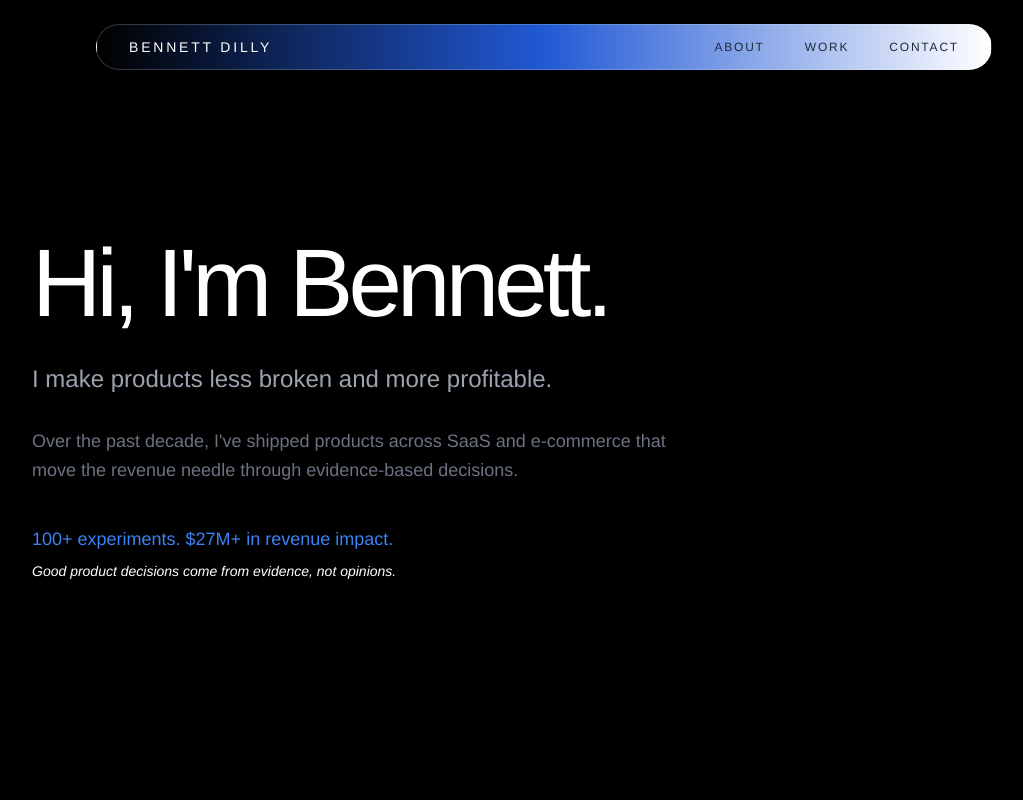
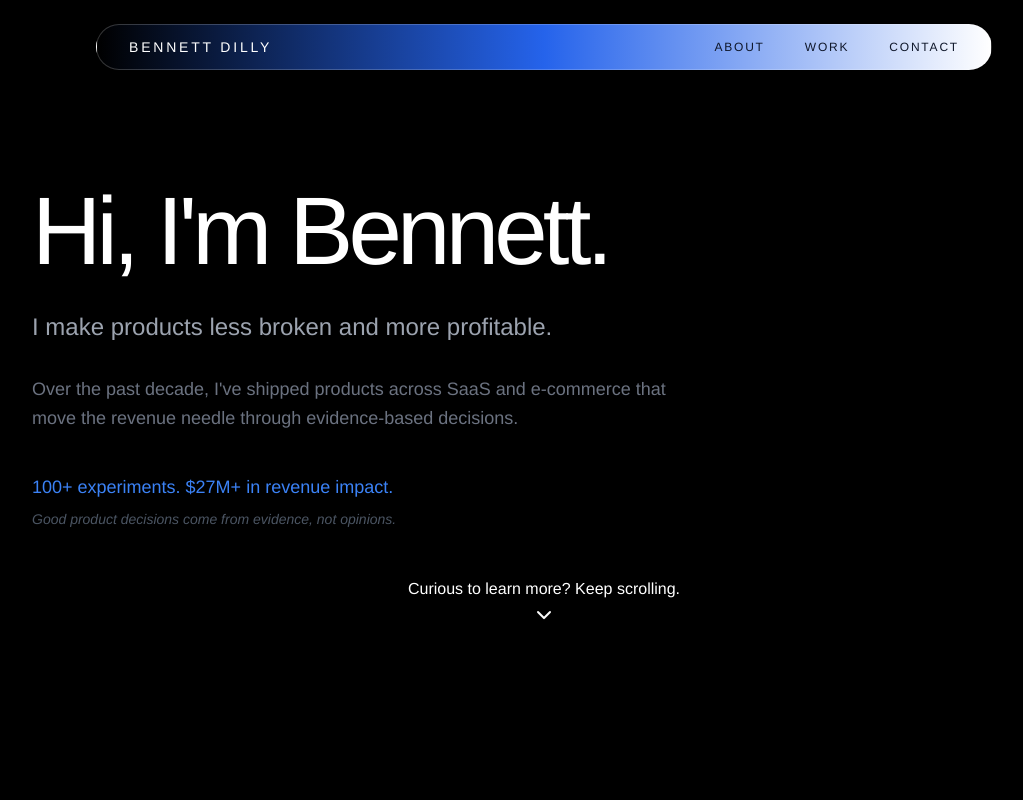
Before and after one commit to mrbdilly/portfolio, a React (Vite) app: page / in a window 1280 px wide. Shown: the top 800 px of the page, without its empty margins (96-1119 px from the left). Built offline with nearby package versions, Linux system fonts and the light colour scheme.

Commit message:
Update App.tsx
- UI fixes
- Added CTA teaser back above fold

```diff
--- a/src/App.tsx
+++ b/src/App.tsx
@@ -27,7 +27,7 @@ export default function PMPortfolio() {
     return () => window.removeEventListener('scroll', controlNavbar);
   }, [lastScrollY]);
 
-  // 2. Pure Black Theme
+  // 2. Pure Black Theme Style
   useEffect(() => {
     document.body.style.fontFamily = '"Helvetica Neue", Helvetica, Arial, sans-serif';
     document.body.style.backgroundColor = '#000000';
@@ -121,17 +121,17 @@ export default function PMPortfolio() {
     {
       title: 'Project Alpha',
       subtitle: 'A specialized tool for analyzing user churn patterns in SaaS.',
-      fullContent: 'This side project focused on identifying early-warning signals for churn in subscription models. I built a predictive framework that analyzes high-frequency engagement data to trigger automated recovery workflows, specifically targeting users who show a 30% drop in session frequency over a 7-day rolling window.'
+      fullContent: 'This side project focused on identifying early-warning signals for churn in subscription models. I built a predictive framework that analyzes high-frequency engagement data to trigger automated recovery workflows.'
     },
     {
       title: 'Market Pulse AI',
       subtitle: 'LLM-powered dashboard for real-time competitor sentiment analysis.',
-      fullContent: 'Using a combination of web-scraping and LLM categorization, Market Pulse allows product teams to see how users are reacting to competitor feature launches in real-time. It transforms qualitative social sentiment into structured data, allowing for rapid-response product positioning.'
+      fullContent: 'Using a combination of web-scraping and LLM categorization, Market Pulse allows product teams to see how users are reacting to competitor feature launches in real-time.'
     },
     {
       title: 'OnboardFlow',
       subtitle: 'Custom framework for testing B2B onboarding friction points.',
-      fullContent: 'OnboardFlow is a lightweight experimentation layer designed to isolate the "Aha! moment." It tracks user velocity through the initial setup and identifies specific UI elements causing drop-offs, reducing time-to-value by an average of 18% in initial beta tests.'
+      fullContent: 'OnboardFlow is a lightweight experimentation layer designed to isolate the "Aha! moment" and reduce time-to-value.'
     }
   ];
 
@@ -140,7 +140,7 @@ export default function PMPortfolio() {
 
       {/* 5. Minimalist Nav - Black to Blue to White Gradient */}
       <nav className={`fixed left-1/2 -translate-x-1/2 w-[90%] max-w-4xl z-50 transition-all duration-500 ease-in-out ${navVisible ? 'top-6' : '-top-24'}`}>
-        <div className="bg-gradient-to-r from-black/90 via-blue-600/90 to-white backdrop-blur-2xl border border-white/20 rounded-full px-8 py-3 shadow-2xl flex items-center justify-between">
+        <div className="bg-gradient-to-r from-black via-blue-600 to-white backdrop-blur-xl border border-white/20 rounded-full px-8 py-3 shadow-2xl flex items-center justify-between">
           <div className="text-sm font-medium tracking-[0.2em] text-white uppercase">Bennett Dilly</div>
 
           <div className="hidden md:flex items-center gap-10">
@@ -148,10 +148,10 @@ export default function PMPortfolio() {
               <button
                 key={item}
                 onClick={() => scrollToSection(item.toLowerCase())}
-                className="relative text-xs font-light text-slate-800 hover:text-blue-900 transition-colors group tracking-[0.15em] uppercase"
+                className="relative text-xs font-light text-slate-900 hover:text-blue-800 transition-colors group tracking-[0.15em] uppercase"
               >
                 {item}
-                <span className="absolute -bottom-1 left-0 w-0 h-px bg-blue-900 transition-all duration-300 group-hover:w-full"></span>
+                <span className="absolute -bottom-1 left-0 w-0 h-px bg-slate-900 transition-all duration-300 group-hover:w-full"></span>
               </button>
             ))}
           </div>
@@ -174,7 +174,7 @@ export default function PMPortfolio() {
         )}
       </nav>
 
-      {/* Hero Section */}
+      {/* 6. Hero Section - Restored CTA */}
       <section className="pt-16 md:pt-20 pb-16 px-6 min-h-screen flex flex-col justify-center">
         <div className="max-w-5xl mx-auto lg:px-0 w-full">
           <div className="max-w-3xl">
@@ -183,10 +183,17 @@ export default function PMPortfolio() {
             <p className="text-lg text-gray-500 font-light leading-relaxed mb-10 max-w-2xl">Over the past decade, I've shipped products across SaaS and e-commerce that move the revenue needle through evidence-based decisions.</p>
             <div className="flex flex-col gap-2">
               <p className="text-lg font-medium text-blue-500">100+ experiments. $27M+ in revenue impact.</p>
-              {/* RESTORED TEASER */}
-              <p className="text-sm text-white font-light italic">Good product decisions come from evidence, not opinions.</p>
+              <p className="text-sm text-gray-600 font-light italic">Good product decisions come from evidence, not opinions.</p>
             </div>
           </div>
+        </div>
+
+        {/* Restored White Teaser CTA */}
+        <div className="w-full flex justify-center mt-12">
+          <button onClick={() => scrollToSection('about')} className="flex flex-col items-center gap-2 text-white hover:text-blue-400 transition-colors group">
+            <span className="text-sm md:text-base font-light">Curious to learn more? Keep scrolling.</span>
+            <ChevronDown size={24} className="animate-bounce" />
+          </button>
         </div>
       </section>
 
@@ -207,7 +214,7 @@ export default function PMPortfolio() {
         </div>
       </section>
 
-      {/* Work Section */}
+      {/* Work Section - Modal-Ready */}
       <section id="work" className="py-24 px-6 border-t border-white/5">
         <div className="max-w-5xl mx-auto lg:px-0">
           <h2 className="text-xs uppercase tracking-[0.3em] text-gray-600 mb-16 font-medium">Work</h2>
@@ -250,16 +257,16 @@ export default function PMPortfolio() {
         </div>
       )}
 
-      {/* Product Playground - Hidden via SHOW_PLAYGROUND flag */}
+      {/* Product Playground - Logic Preserved */}
       {SHOW_PLAYGROUND && (
         <section id="playground" className="py-24 px-6 border-t border-white/5">
           <div className="max-w-5xl mx-auto lg:px-0">
             <h2 className="text-xs uppercase tracking-[0.3em] text-gray-600 mb-16 font-medium">Product Playground</h2>
             <div className="grid md:grid-cols-3 gap-10">
               {sideProjects.map((p, i) => (
-                <div key={i} className="cursor-pointer group">
-                  <div className="aspect-video bg-slate-900 mb-6 rounded-sm border border-white/5 group-hover:border-blue-500/50 transition-all duration-500"></div>
-                  <h3 className="text-lg font-medium mb-2 text-slate-200 group-hover:text-blue-400 transition-colors">{p.title}</h3>
+                <div key={i} onClick={() => setSelectedProject(p)} className="cursor-pointer group">
+                  <div className="aspect-video bg-slate-900 mb-6 rounded-sm border border-white/5 group-hover:border-blue-500/50"></div>
+                  <h3 className="text-lg font-medium mb-2 text-slate-200 group-hover:text-blue-400">{p.title}</h3>
                   <p className="text-sm text-slate-500 font-light">{p.subtitle}</p>
                 </div>
               ))}
```
